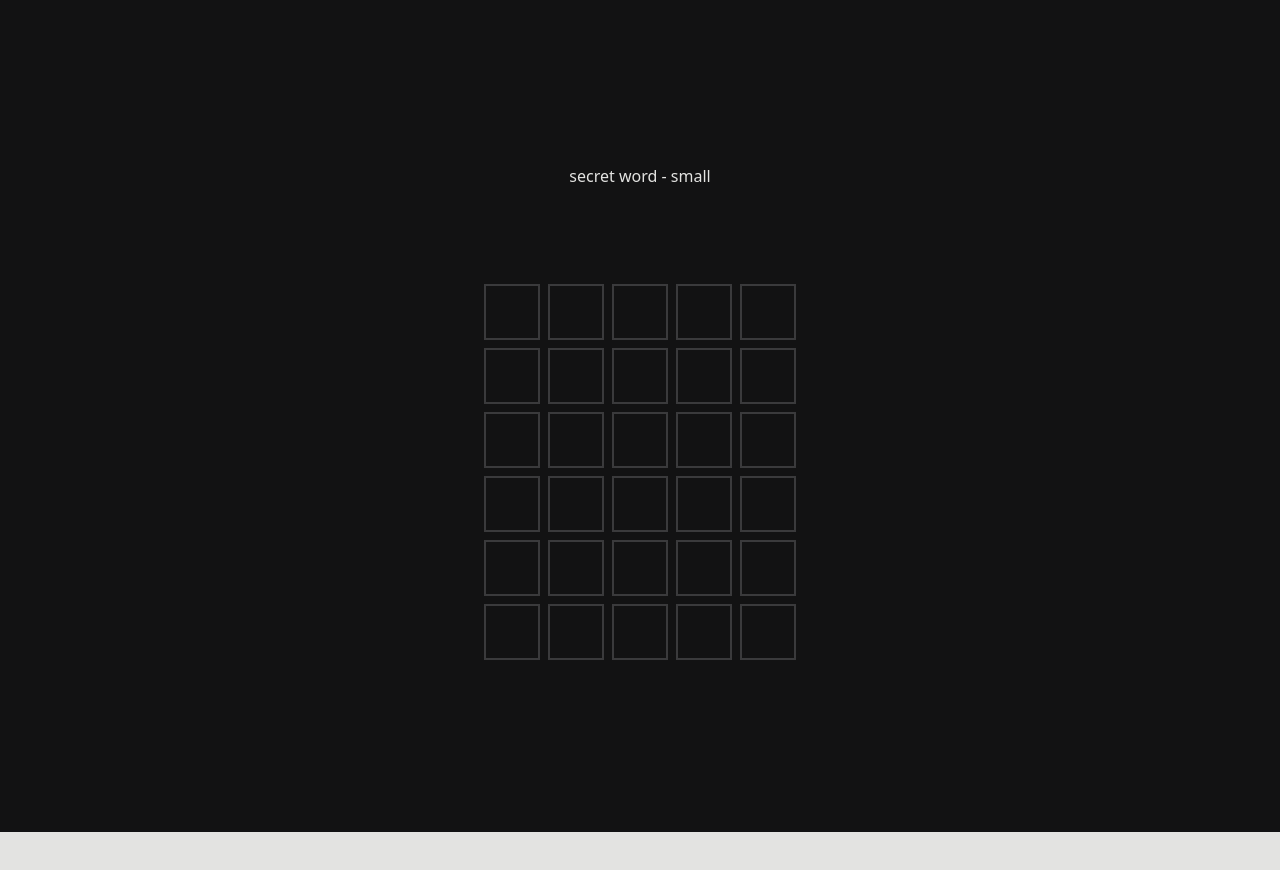
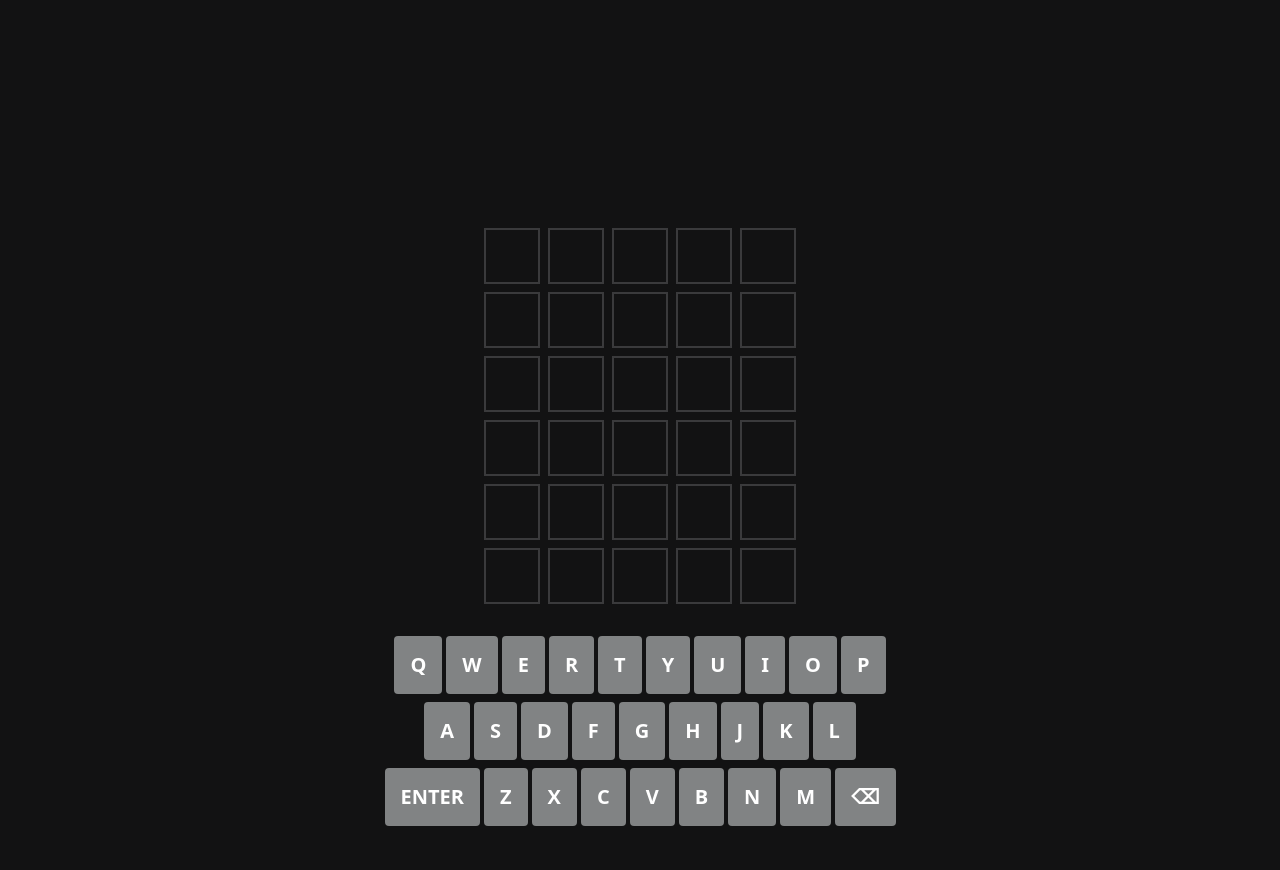
Before and after one commit to Dario-Murillo/Wordle, a Next.js app: page /game in a window 1280 px wide. Both pictures are taken after a click on the button "Normal". Shown: the top 870 px of the page. Before the commit the page ends 832 px from the top, so only its background shows below. Built offline with nearby package versions, Linux system fonts and the light colour scheme.

Commit message:
add: virtual keyboard to make guesses

```diff
--- a/src/app/game/page.jsx
+++ b/src/app/game/page.jsx
@@ -80,7 +80,6 @@ export default function Game() {
       )}
 
       <main className="flex flex-col gap-[32px] row-start-2 items-center justify-center">
-        <div>secret word - {secretWord}</div>
         {secretWord && <Wordle secretWord={secretWord} />}
       </main>
     </div>
--- /dev/null
+++ b/src/components/Keyboard.jsx
@@ -0,0 +1,52 @@
+import React from 'react';
+import PropTypes from 'prop-types';
+
+const keyLayout = [
+  ['Q', 'W', 'E', 'R', 'T', 'Y', 'U', 'I', 'O', 'P'],
+  ['A', 'S', 'D', 'F', 'G', 'H', 'J', 'K', 'L'],
+  ['Enter', 'Z', 'X', 'C', 'V', 'B', 'N', 'M', 'Backspace'],
+];
+
+export default function Keyboard({ onKeyPress }) {
+  return (
+    <div className="mt-6 space-y-2 w-full max-w-lg mx-auto px-1 sm:px-4">
+      {keyLayout.map((row, rowIndex) => {
+        const isMiddleRow = rowIndex === 1;
+
+        return (
+          <div key={row} className="flex justify-center gap-1">
+            {isMiddleRow && (
+              <span className="invisible basis-[40px] sm:basis-[43px]" />
+            )}
+
+            {row.map((key) => {
+              const isSpecial = key === 'Enter' || key === 'Backspace';
+              return (
+                <button
+                  type="button"
+                  key={key}
+                  onClick={() => onKeyPress(key)}
+                  className={`cursor-pointer keyboard-key bg-[#818384] text-white font-bold py-2 sm:py-3 px-2 sm:px-4 rounded uppercase hover:brightness-110 active:scale-95 transition duration-100
+                    ${isSpecial ? 'basis-[60px] sm:basis-[70px]' : 'basis-[40px] sm:basis-[43px]'}
+                    text-lg sm:text-xl
+                  `}
+                  style={{ height: '58px' }}
+                >
+                  {key === 'Backspace' ? '⌫' : key}
+                </button>
+              );
+            })}
+
+            {isMiddleRow && (
+              <span className="invisible basis-[40px] sm:basis-[43px]" />
+            )}
+          </div>
+        );
+      })}
+    </div>
+  );
+}
+
+Keyboard.propTypes = {
+  onKeyPress: PropTypes.func.isRequired,
+};
--- a/src/components/Wordle.jsx
+++ b/src/components/Wordle.jsx
@@ -5,6 +5,8 @@ import useToast from '../hooks/useToastMessage';
 import Grid from './Grid';
 import EndModal from './EndModal';
 import ToastMessage from './ToastMessage';
+import Keyboard from './Keyboard';
+import handleVirtualKey from '../hooks/handleVirtualKey';
 
 export default function Wordle({ secretWord }) {
   const [showEndModal, setShowEndModal] = useState(false);
@@ -19,12 +21,22 @@ export default function Wordle({ secretWord }) {
     showLoseToast,
   } = useToast();
 
-  const { currentGuess, guesses, turn, isCorrect, handleKeyup } = useWordle(
-    secretWord,
-    {
+  const {
+    currentGuess,
+    guesses,
+    turn,
+    isCorrect,
+    validWords,
+    setCurrentGuess,
+    setGuesses,
+    setTurn,
+    setIsCorrect,
+    addNewGuess,
+    formatGuess,
+    handleKeyup,
+  } = useWordle(secretWord, {
     onInvalidWord: showInvalidToast,
-    },
-  );
+  });
 
   useEffect(() => {
     window.addEventListener('keyup', handleKeyup);
@@ -65,12 +77,36 @@ export default function Wordle({ secretWord }) {
           shouldShake={shakeRow}
         />
       </div>
+      <Keyboard
+        onKeyPress={(key) =>
+          handleVirtualKey(
+            key,
+            {
+              currentGuess,
+              turn,
+              validWords,
+            },
+            {
+              setCurrentGuess,
+              setGuesses,
+              setIsCorrect,
+              setTurn,
+              solution: secretWord,
+              addNewGuess,
+              formatGuess,
+              onInvalidWord: showInvalidToast,
+            },
+          )
+        }
+      />
+      {showEndModal && (
         <EndModal
           isCorrect={isCorrect}
           turn={turn}
           solution={secretWord}
           modalVisible={showEndModal}
         />
+      )}
     </div>
   );
 }
--- /dev/null
+++ b/src/hooks/handleVirtualKey.jsx
@@ -0,0 +1,12 @@
+import { handleKeyup } from './useWordleHelpers';
+
+export default function handleVirtualKey(key, gameState, handlers) {
+  // Create a fake event to pass to the original handler
+  const event = { key };
+
+  handleKeyup({
+    key: event.key,
+    ...gameState,
+    ...handlers,
+  });
+}
--- a/src/hooks/useWordleHelpers.jsx
+++ b/src/hooks/useWordleHelpers.jsx
@@ -91,7 +91,7 @@ export const handleKeyup = ({
 
   if (/^[A-Za-z]$/.test(key)) {
     if (currentGuess.length < 5) {
-      setCurrentGuess((prev) => prev + key);
+      setCurrentGuess((prev) => prev + key.toLowerCase());
     }
   }
 };
```
Also changed, not shown: src/hooks/useWordle.jsx (+7 -0 lines). Lines whose indentation alone changed are shown as unchanged.
